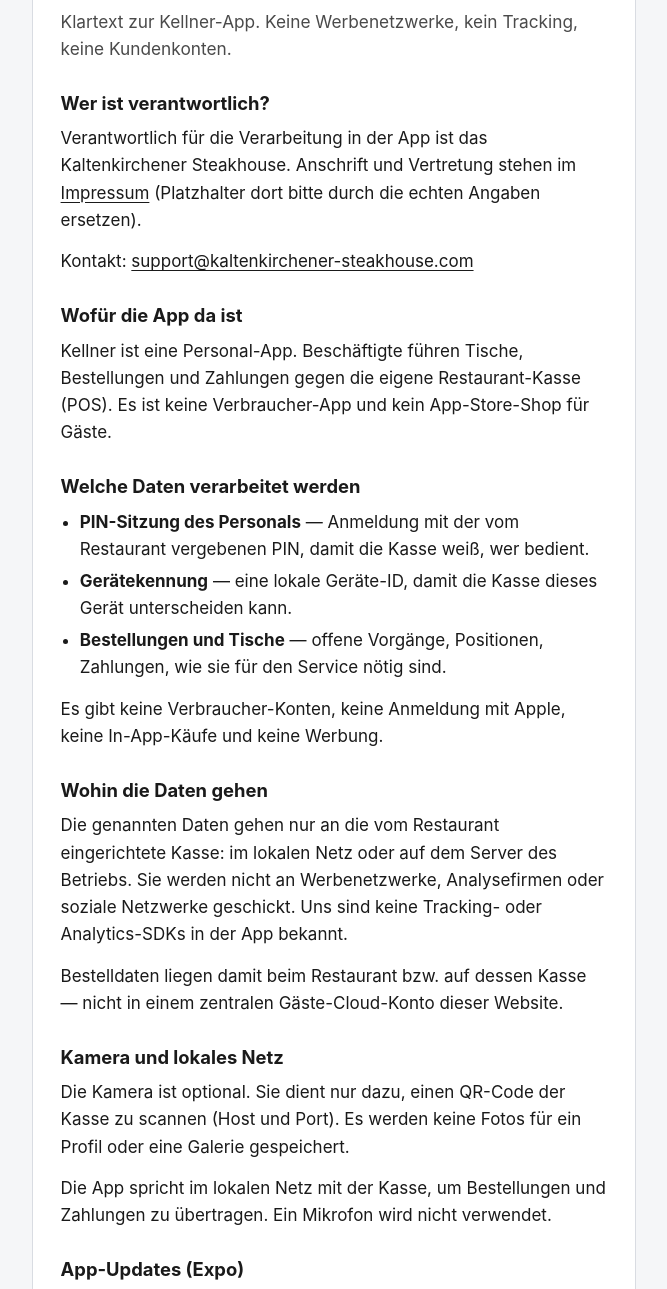
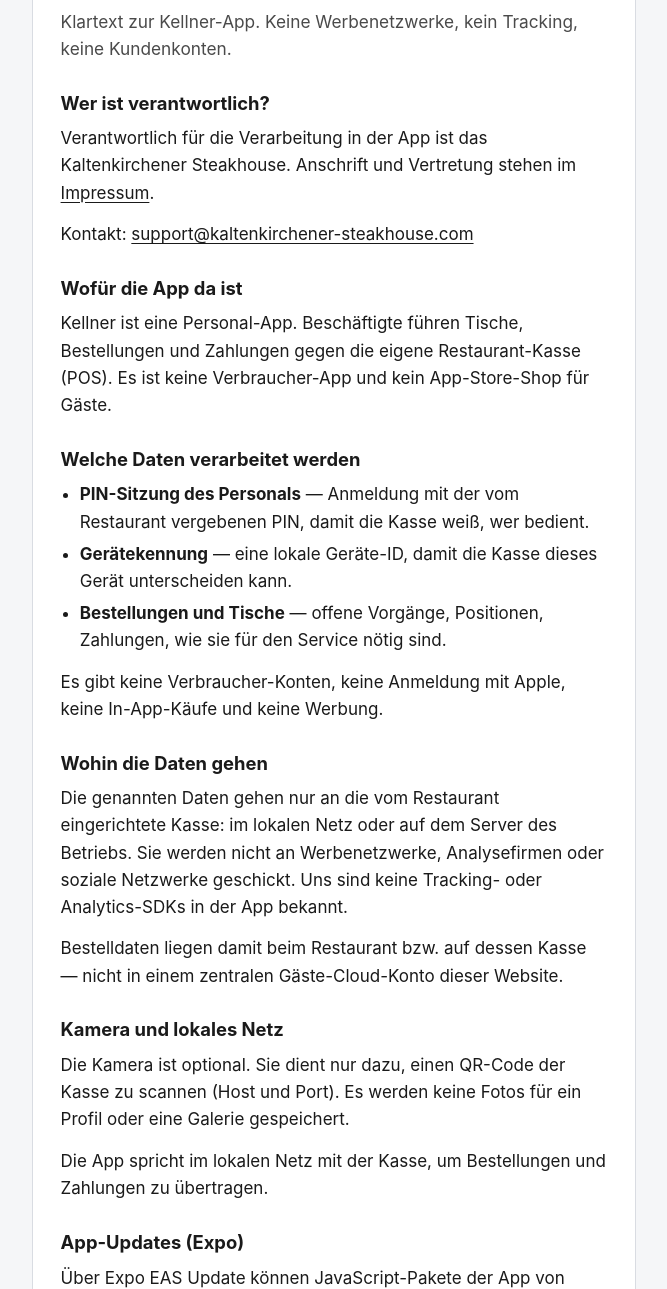
Before and after one commit to samss557/Waiter-APP, a plain HTML site: page datenschutz.html in a window 1280 px wide. Shown: the part 227-1516 px from the top of the page, without its empty margins (306-973 px from the left). Drawn offline with Linux system fonts and the light colour scheme.

Commit message:
Update datenschutz.html

```diff
--- a/datenschutz.html
+++ b/datenschutz.html
@@ -30,7 +30,7 @@
       <p class="lede">Klartext zur Kellner-App. Keine Werbenetzwerke, kein Tracking, keine Kundenkonten.</p>
 
       <h2>Wer ist verantwortlich?</h2>
-      <p>Verantwortlich für die Verarbeitung in der App ist das Kaltenkirchener Steakhouse. Anschrift und Vertretung stehen im <a href="impressum.html">Impressum</a> (Platzhalter dort bitte durch die echten Angaben ersetzen).</p>
+      <p>Verantwortlich für die Verarbeitung in der App ist das Kaltenkirchener Steakhouse. Anschrift und Vertretung stehen im <a href="impressum.html">Impressum</a>.</p>
       <p>Kontakt: <a href="mailto:support@kaltenkirchener-steakhouse.com">support@kaltenkirchener-steakhouse.com</a></p>
 
       <h2>Wofür die App da ist</h2>
@@ -50,7 +50,7 @@
 
       <h2>Kamera und lokales Netz</h2>
       <p>Die Kamera ist optional. Sie dient nur dazu, einen QR-Code der Kasse zu scannen (Host und Port). Es werden keine Fotos für ein Profil oder eine Galerie gespeichert.</p>
-      <p>Die App spricht im lokalen Netz mit der Kasse, um Bestellungen und Zahlungen zu übertragen. Ein Mikrofon wird nicht verwendet.</p>
+      <p>Die App spricht im lokalen Netz mit der Kasse, um Bestellungen und Zahlungen zu übertragen.</p>
 
       <h2>App-Updates (Expo)</h2>
       <p>Über Expo EAS Update können JavaScript-Pakete der App von Expo geladen werden (Programmcode, keine Bestelldaten). Das ist ein Software-Update, keine Übermittlung von Tischen oder Zahlungen.</p>
```
